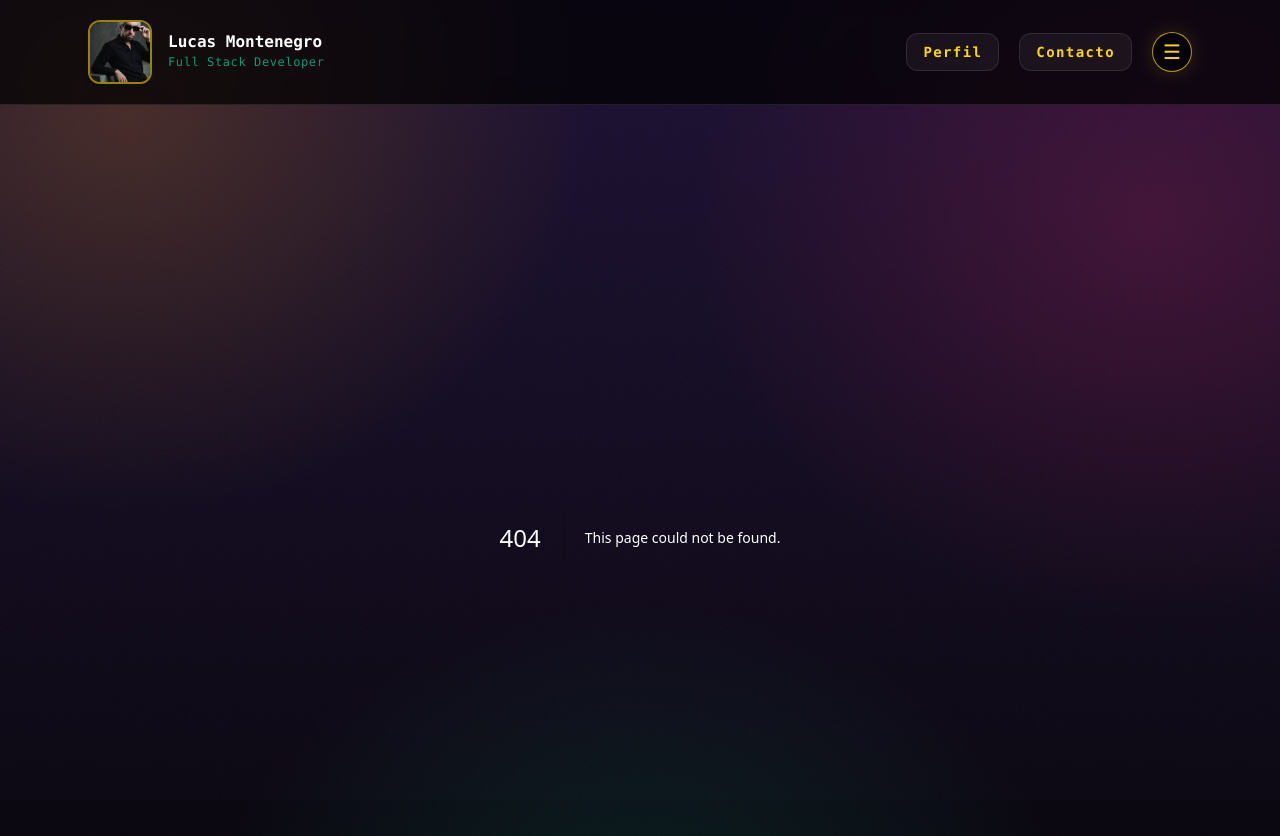
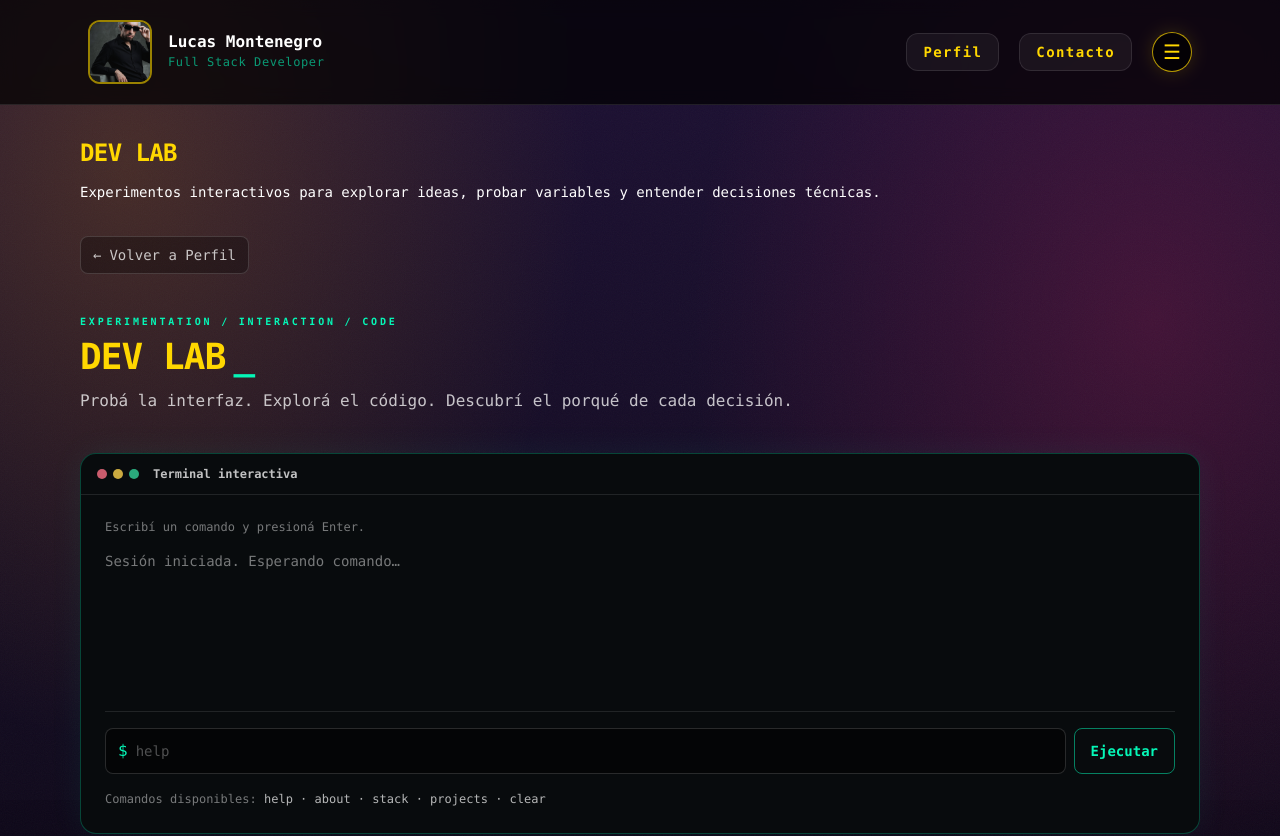
Before and after one commit to lu-developer476/Portfolio, a Next.js app: page /lab in a window 1280 px wide. Before the commit this address had no page. Shown: the top 836 px of the page. Built offline with nearby package versions, Linux system fonts and the light colour scheme.

Commit message:
Add DEV LAB experience page

```diff
--- /dev/null
+++ b/src/app/lab/page.tsx
@@ -0,0 +1,20 @@
+"use client";
+
+import Section from "@/components/Section";
+import DevLabExperience from "@/components/DevLabExperience";
+import { useLanguage } from "@/lib/i18n";
+
+export default function LabPage() {
+  const { language } = useLanguage();
+  const subtitle = language === "es"
+    ? "Experimentos interactivos para explorar ideas, probar variables y entender decisiones técnicas."
+    : "Interactive experiments to explore ideas, test variables, and understand technical decisions.";
+
+  return (
+    <div className="space-y-8">
+      <Section id="dev-lab" title="DEV LAB" subtitle={subtitle}>
+        <DevLabExperience />
+      </Section>
+    </div>
+  );
+}
```
